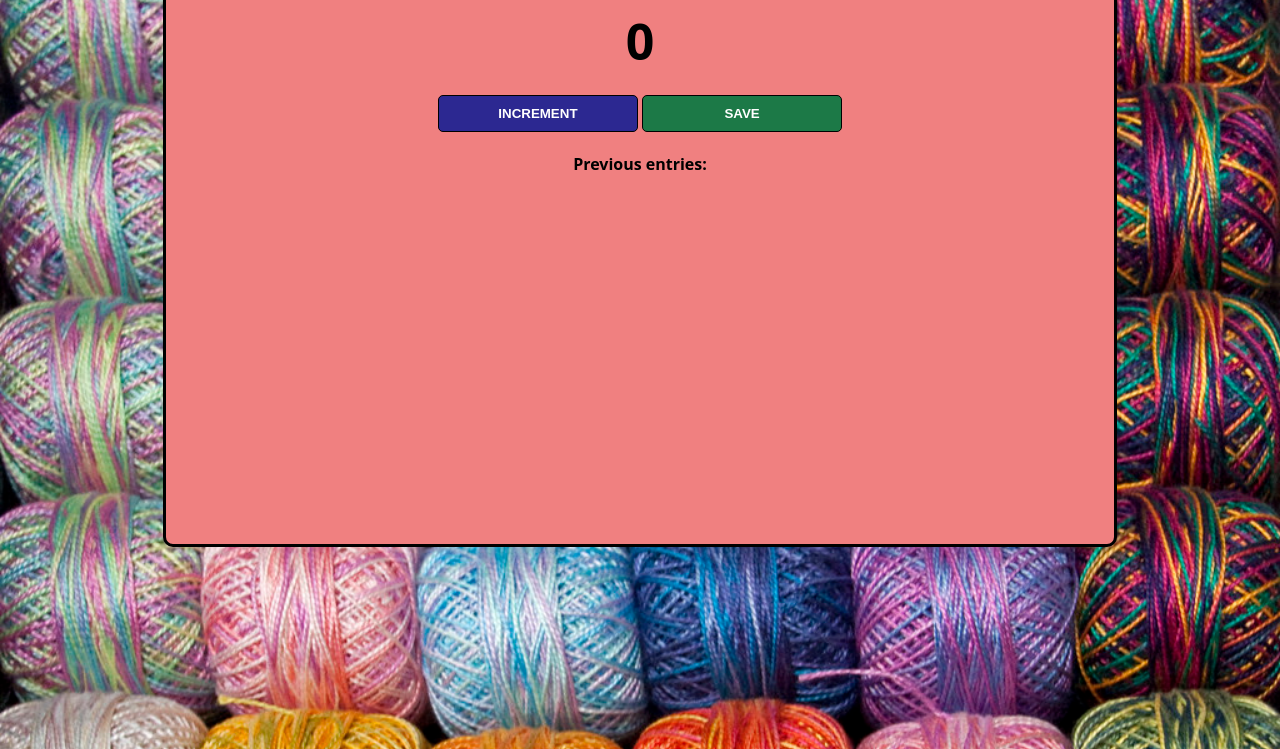
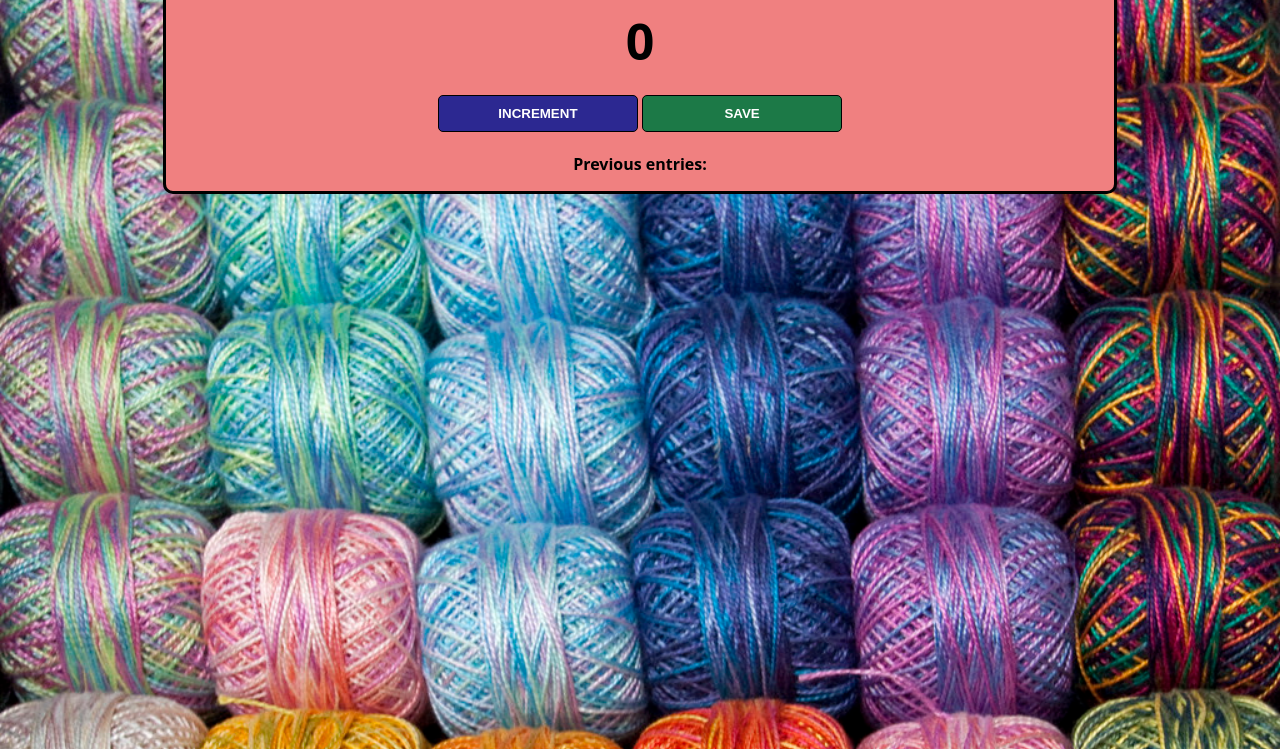
Before and after one commit to mhsohel41/Passenger_Counter, a plain HTML site: page index.html in a window 1280 px wide. Shown: the part 67-816 px from the top of the page. Drawn offline with Linux system fonts and the light colour scheme.

Commit message:
Update index.css

```diff
--- a/index.css
+++ b/index.css
@@ -9,7 +9,7 @@ body {
 .container {
     background: lightcoral ;
     max-width: 75% ;
-    height: 75%;
+    max-height: 75%;
     margin: auto;
     border: 3px solid black;
     border-radius: 10px;
```
